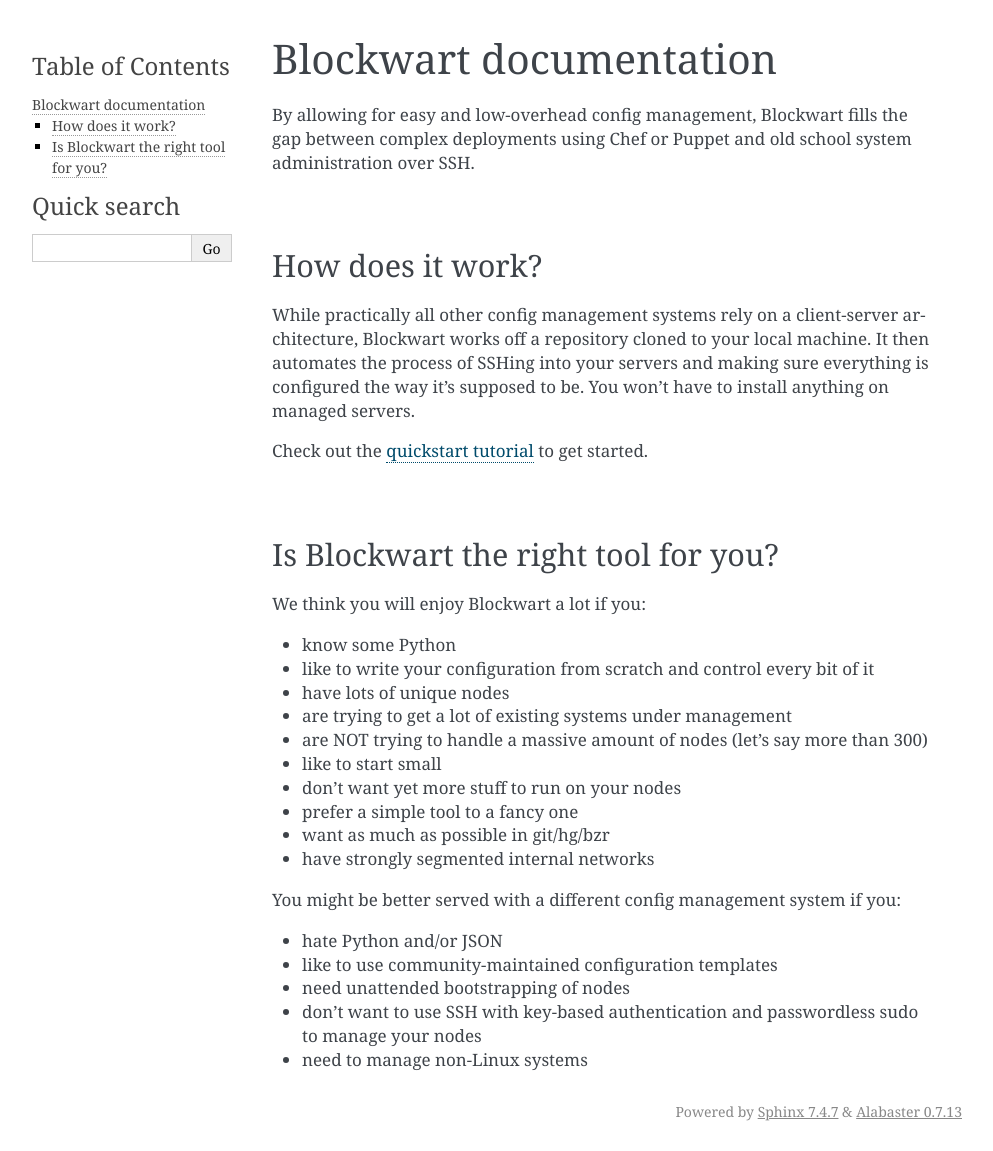
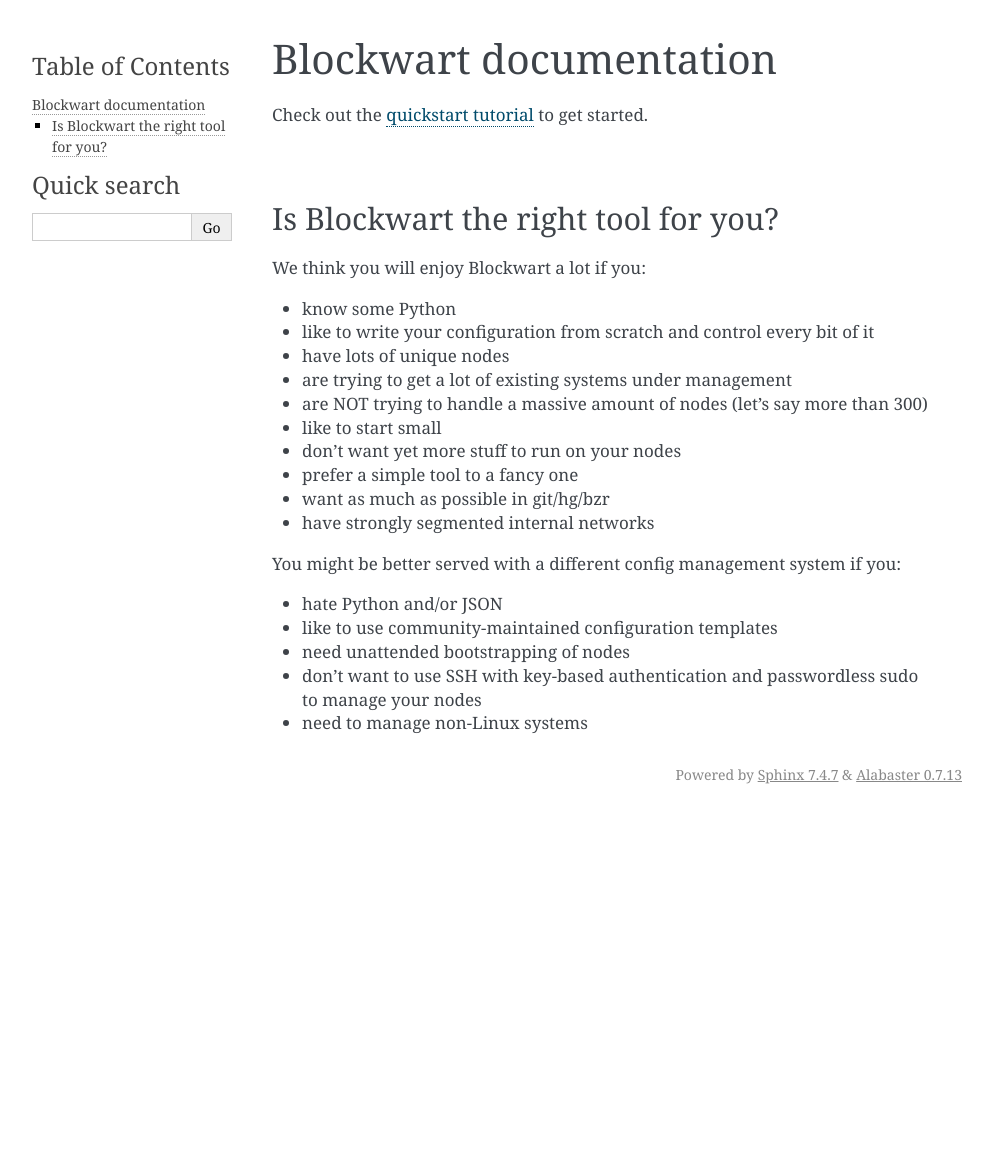
Before and after one commit to bundlewrap/bundlewrap, a Sphinx documentation site: the page built from doc/index.rst, in a window 1280 px wide. Shown: the whole page, without its empty margins (148-1141 px from the left). Built offline with Sphinx 7.4.7, drawn with Linux system fonts in a browser that asks for light colours; after the commit the page ends 900 px from its top, so only the background shows below that.

Commit message:
clean up index page

```diff
--- a/doc/index.rst
+++ b/doc/index.rst
@@ -1,16 +1,5 @@
 Blockwart documentation
 =======================
-
-.. todolist::
-
-By allowing for easy and low-overhead config management, Blockwart fills the gap between complex deployments using Chef or Puppet and old school system administration over SSH.
-
-|
-
-How does it work?
------------------
-
-While practically all other config management systems rely on a client-server architecture, Blockwart works off a repository cloned to your local machine. It then automates the process of SSHing into your servers and making sure everything is configured the way it's supposed to be. You won't have to install anything on managed servers.
 
 Check out the :doc:`quickstart tutorial <quickstart>` to get started.
 
```
